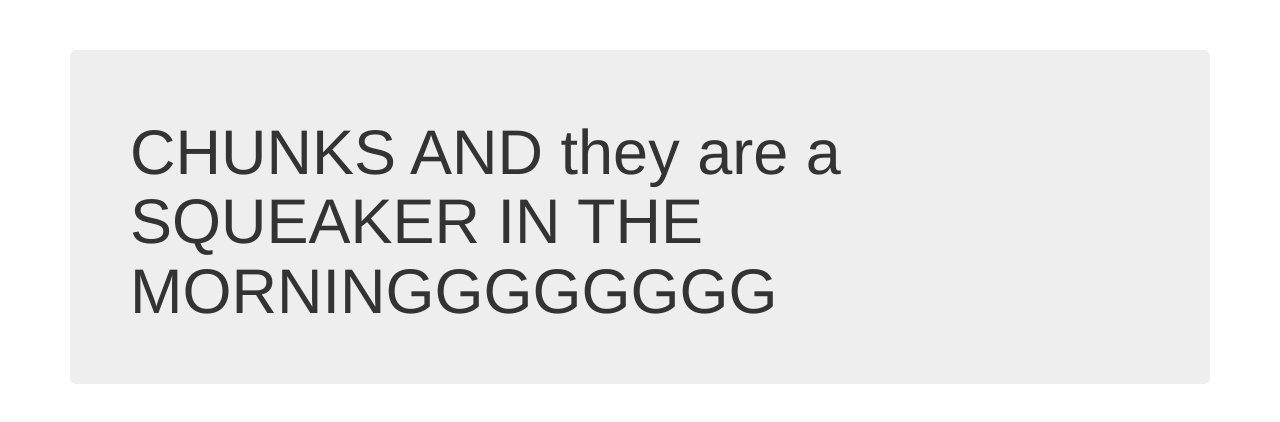
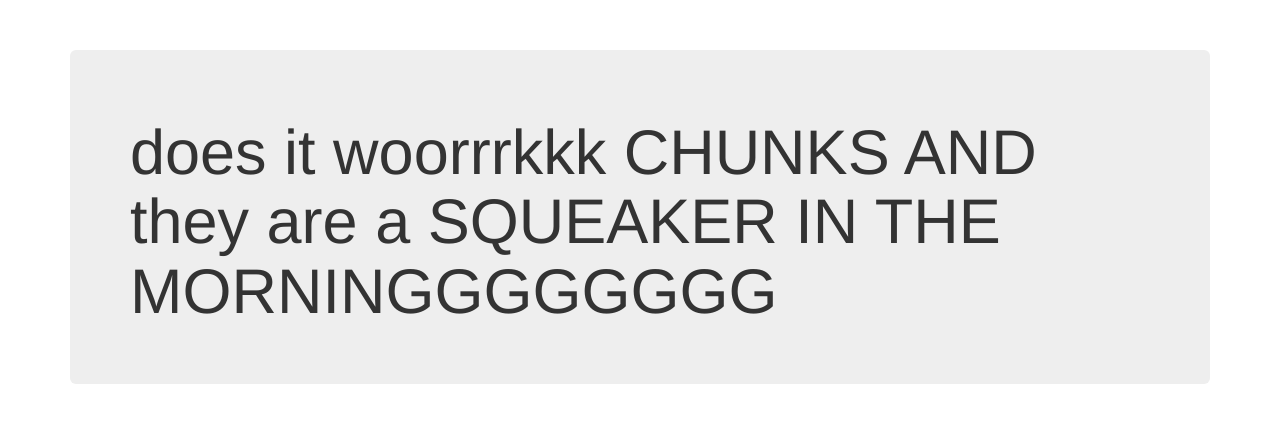
Before and after one commit to jaygrollman/chunksandsqueaker, a website: page index.html in a window 1280 px wide. Drawn offline with nearby package versions, Linux system fonts and the light colour scheme.

Commit message:
maybe this will work with the post-receive now

```diff
--- a/index.html
+++ b/index.html
@@ -13,7 +13,7 @@
 
     <div class="container">
         <div class="jumbotron">
-            <h1>CHUNKS AND they are a SQUEAKER IN THE MORNINGGGGGGGG</h1>
+            <h1>does it woorrrkkk CHUNKS AND they are a SQUEAKER IN THE MORNINGGGGGGGG</h1>
         </div>
     </div>
 
```
